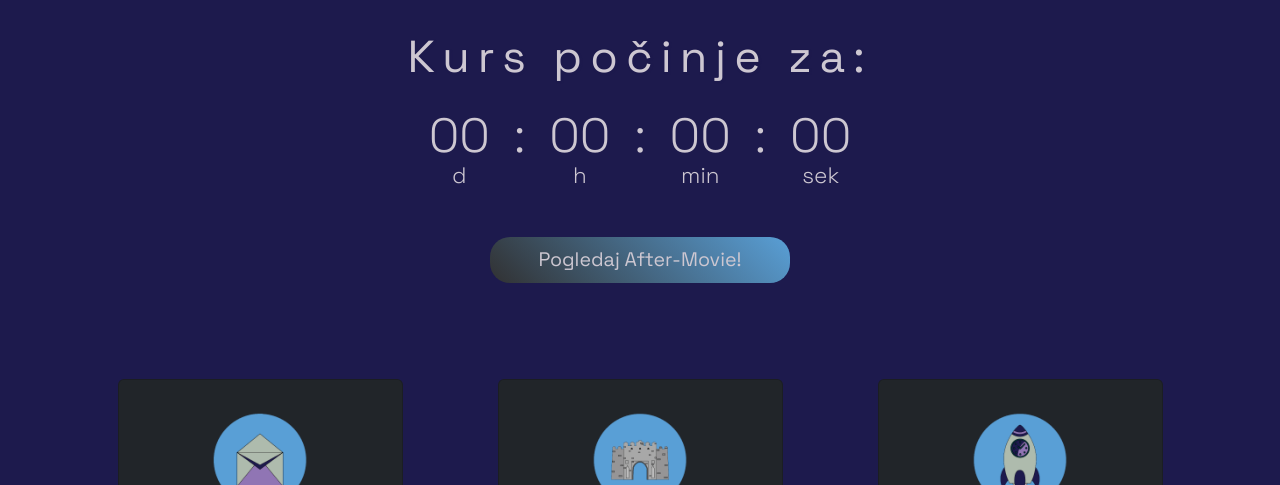
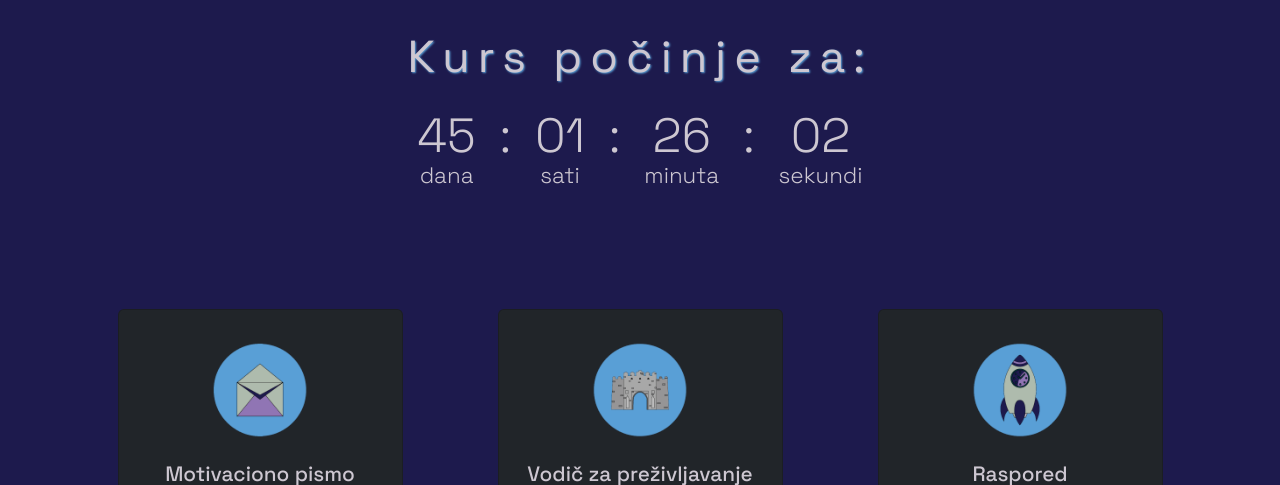
Before and after one commit to bestnis/BEST-Course-2024, a plain HTML site: page index-sr.html in a window 1280 px wide. Shown: the part 1926-2411 px from the top of the page. Drawn offline with nearby package versions, Linux system fonts and the light colour scheme.

Commit message:
Added timer on index-sr.html, changed wrong date and tuned the colour in myStyle

```diff
--- a/css/myStyle.css
+++ b/css/myStyle.css
@@ -10,7 +10,7 @@
     /* --purple: #cc8400; */
     /* --purpleD1: #4b156a; */
     --purple: #599FD6;
-    --purpleD1: #1D1A4D;
+    --purpleD1: #599FD6;
 
     --white: #CDC7D1;
 
--- a/index-sr.html
+++ b/index-sr.html
@@ -124,7 +124,7 @@
             class="col-sm-4 d-flex flex-column justify-content-center mb-5 mb-sm-0"
           >
             <i class="fas fa-calendar-alt mb-3"></i>
-            <p>23. jul - 30. jul 2023</p>
+            <p>21. jul - 28. jul 2024</p>
           </div>
           <div class="col-sm-4 d-flex flex-column justify-content-center">
             <i class="fas fa-map-marker-alt text-center mb-3"></i>
@@ -232,6 +232,24 @@
       <!-- Countdown timer and apply now-->
       <div class="py-5 my-5 toAppear" id="countdown-section">
         <div class="container px-5">
+            <div class="row text-center">
+                <h2>Kurs počinje za:</h2>
+                <div class="timerDisplay d-flex justify-content-center align-items-center gap-2">
+                    <span id="days"><span id="daysText">00</span>
+                        <div>dana</div>
+                    </span><span>:<div>.</div></span>
+                    <span id="hours"><span id="hoursText">00</span>
+                        <div>sati</div>
+                    </span><span>:<div>.</div></span>
+                    <span id="minutes"><span id="minutesText">00</span>
+                        <div>minuta</div>
+                    </span><span>:<div>.</div></span>
+                    <span id="seconds"><span id="secondsText">00</span>
+                        <div>sekundi</div>
+                    </span>
+                </div>
+      <!-- <div class="py-5 my-5 toAppear" id="countdown-section">
+        <div class="container px-5">
           <div class="row text-center">
             <h2>Kurs počinje za:</h2>
             <div
@@ -262,8 +280,8 @@
                 ><span id="secondsText">00</span>
                 <div>sek</div>
               </span>
-            </div>
-            <button
+            </div> -->
+            <!-- <button
               data-bs-toggle="modal"
               type="button"
               data-bs-target="#exampleModal1"
@@ -271,7 +289,7 @@
               id="apply-now-button"
             >
               Pogledaj After-Movie!
-            </button>
+            </button> -->
           </div>
         </div>
       </div>
@@ -620,6 +638,7 @@
     </div>
     <!-- Bootstrap core JS-->
     <script src="https://cdn.jsdelivr.net/npm/bootstrap@5.2.3/dist/js/bootstrap.bundle.min.js"></script>
+    <script src="countdown.js"></script>
     <!-- My JS-->
     <script>
       const applyButton = document.querySelector("#apply-now-button");
```
